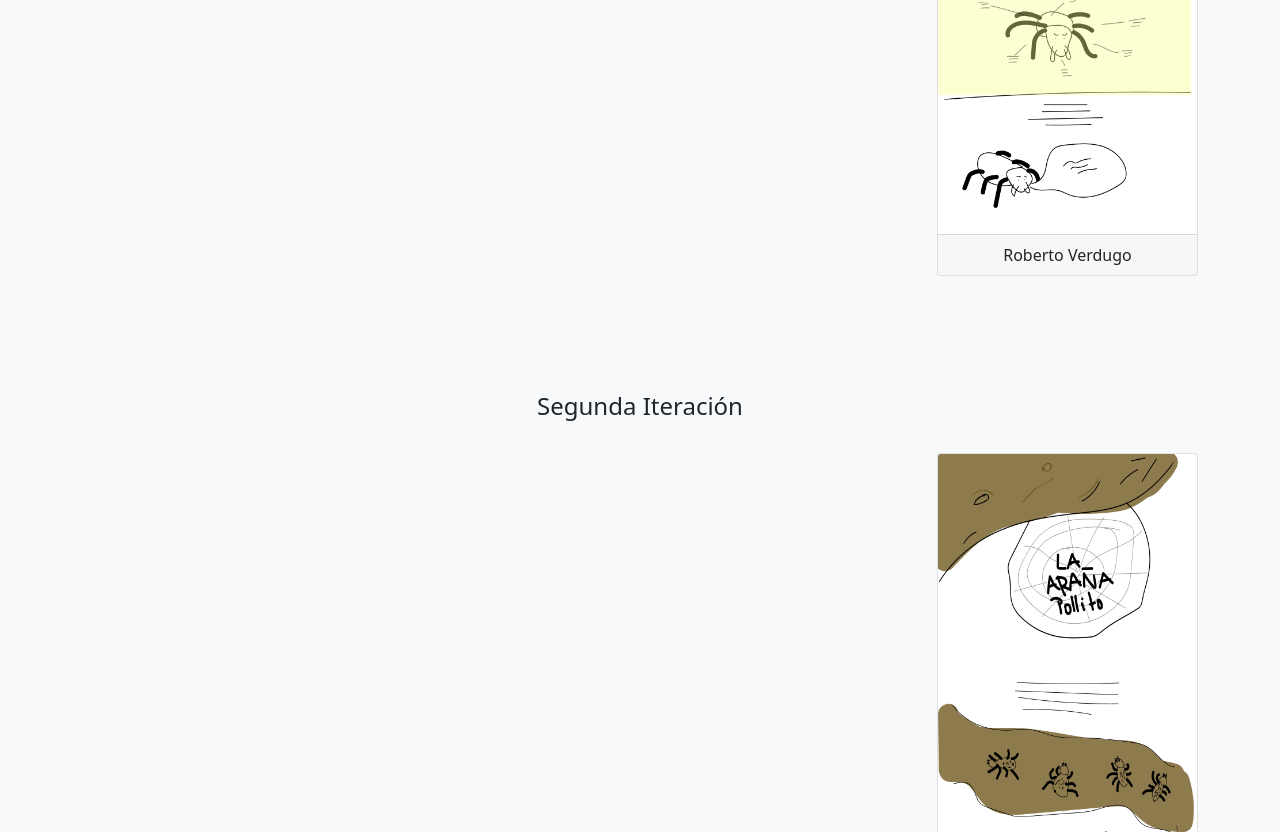
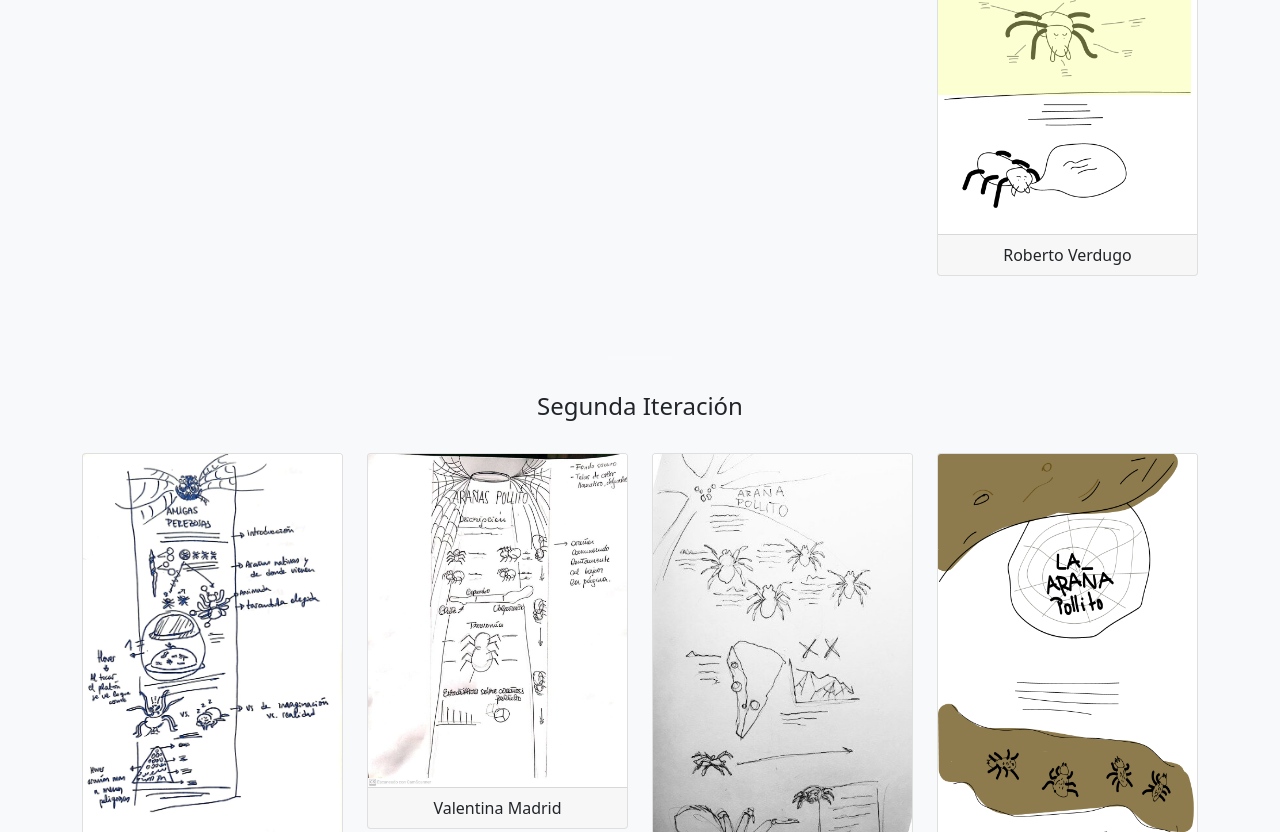
Before and after one commit to Arana-Pollito/Bocetos, a plain HTML site: page index.html in a window 1280 px wide. Shown: the part 1988-2820 px from the top of the page. Drawn offline with nearby package versions, Linux system fonts and the light colour scheme.

Commit message:
Update index.html

```diff
--- a/index.html
+++ b/index.html
@@ -81,7 +81,7 @@
             </div>
         </section>
         <section class="container my-5">
-            <div class="row align-items-center g-4">
+            <div class="row g-4">
                 <!-- TÍTULO PARA SEGUNDOS BOCETOS-->
                 <div class="col-12 text-center">
                     <hr class="short" />
```
